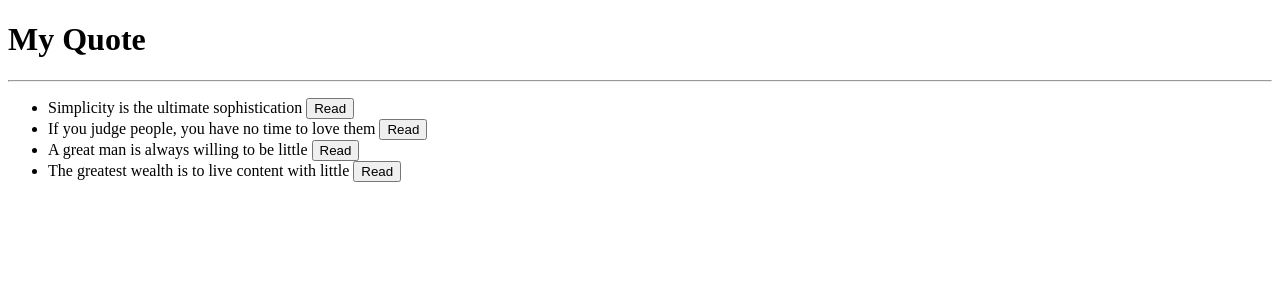
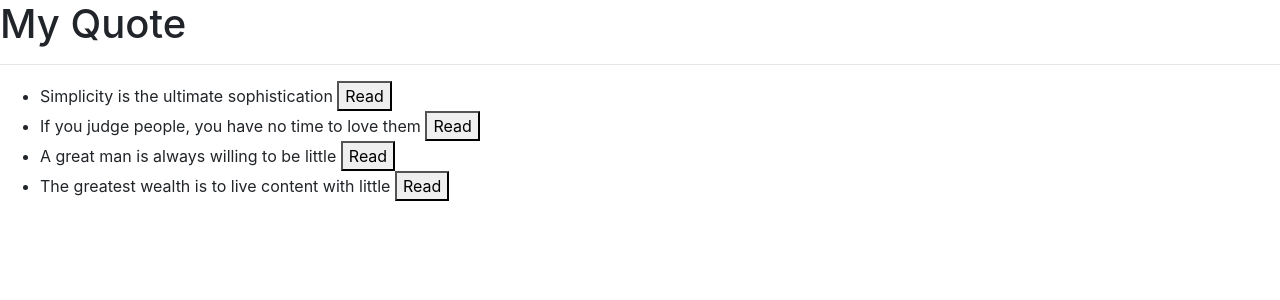
Before and after one commit to Bchizi/Quote, an Angular app: page / in a window 1280 px wide. Shown: the top 300 px of the page. Built offline with nearby package versions, Linux system fonts and the light colour scheme.

Commit message:
installed bootsrtap and imported it

```diff
--- a/package.json
+++ b/package.json
@@ -19,6 +19,8 @@
     "@angular/platform-browser": "~8.2.7",
     "@angular/platform-browser-dynamic": "~8.2.7",
     "@angular/router": "~8.2.7",
+    "bootstrap": "^4.3.1",
+    "popper": "^1.0.1",
     "rxjs": "~6.4.0",
     "time-ago-pipe": "^1.3.2",
     "tslib": "^1.10.0",
--- a/src/styles.css
+++ b/src/styles.css
@@ -1 +1,3 @@
+@import "~bootstrap/dist/css/bootstrap.css"
+
 /* You can add global styles to this file, and also import other style files */
```
Also changed, not shown: 1 other file (tests, documents, lock files or other folders).
